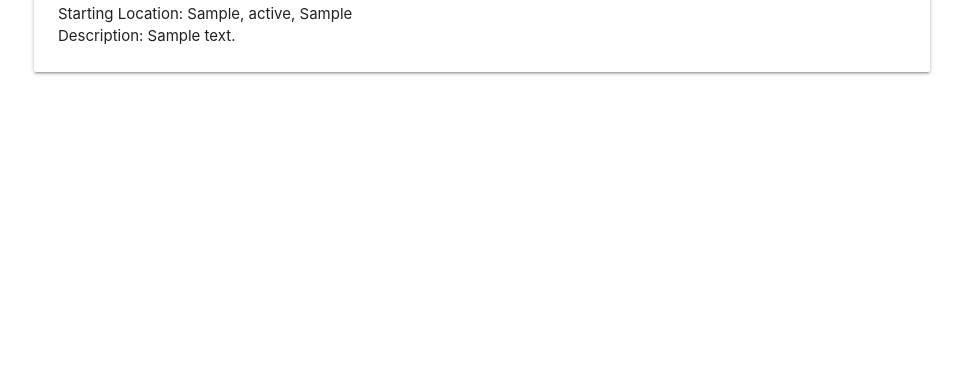
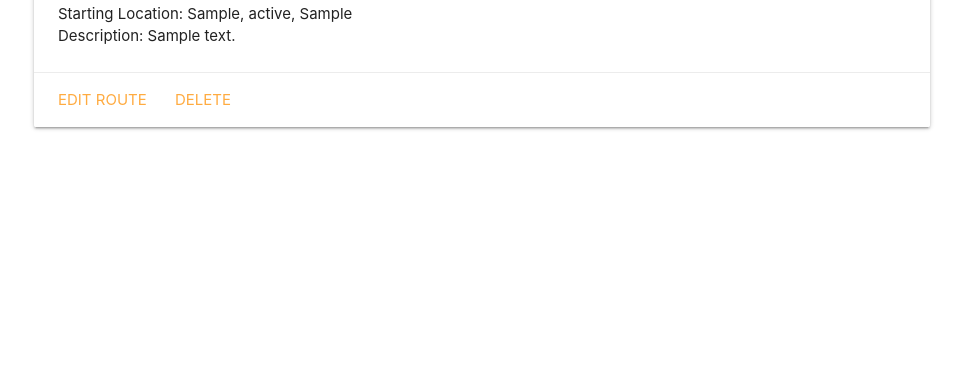
Before and after one commit to cjc027/project3, a Django app: page /routes/1/ in a window 1280 px wide. Shown: the part 223-590 px from the top of the page, without its empty margins (158-1121 px from the left). Run offline with Django 4.2, Linux system fonts and the light colour scheme; tables that the repository leaves empty hold one stand-in row (values such as "Sample post").

Commit message:
added update and delete functions

```diff
--- a/routecreator/main_app/templates/routes/detail.html
+++ b/routecreator/main_app/templates/routes/detail.html
@@ -10,6 +10,10 @@
     <p>Starting Location: {{route.city}}, {{route.state}}, {{route.country}}</p>
     <p>Description: {{route.description}}</p>
   </div>
+  <div class="card-action">
+    <a href="{% url 'routes_update' route.id %}">Edit Route</a>
+    <a href="{% url 'routes_delete' route.id %}">Delete</a>
+  </div>
 </div>
 
 {% endblock content %}
--- a/routecreator/main_app/urls.py
+++ b/routecreator/main_app/urls.py
@@ -8,4 +8,6 @@ urlpatterns = [
     path('routes/<int:route_id>/', views.routes_detail, name='detail'),
     path('accounts/signup/', views.signup, name='signup'),
     path('routes/create/', views.RouteCreate.as_view(), name='routes_create'),
+    path('routes/<int:pk>/update/', views.RouteUpdate.as_view(), name='routes_update'),
+    path('routes/<int:pk>/delete/', views.RouteDelete.as_view(), name='routes_delete'),
 ]
--- a/routecreator/main_app/views.py
+++ b/routecreator/main_app/views.py
@@ -60,8 +60,7 @@ def signup(request):
 
 class RouteCreate (CreateView):
     model = Route
-    fields = fields = ['travel_distance', 'travel_hours', 'travel_minutes', 'date_created', 'country', 'state', 'city', 'description', 'name', 'mode_of_transport'] # referring the models field, so what fields do you want
-
+    fields = fields = ['name', 'mode_of_transport', 'travel_distance', 'country', 'state', 'city', 'travel_hours', 'travel_minutes',  'description']
 
     # to include on the form
 
@@ -69,3 +68,12 @@ class RouteCreate (CreateView):
         form.instance.user = self.request.user
 
         return super().form_valid(form)
+
+class RouteUpdate(UpdateView):
+    model = Route
+    # limit the renaming of the cat
+    fields = ['name', 'mode_of_transport', 'travel_distance', 'country', 'state', 'city', 'travel_hours', 'travel_minutes',  'description']
+
+class RouteDelete(DeleteView):
+    model = Route
+    success_url = '/routes/'
```
Also changed, not shown: routecreator/main_app/templates/main_app/route_confirm_delete.html (added, +13 -0 lines).
